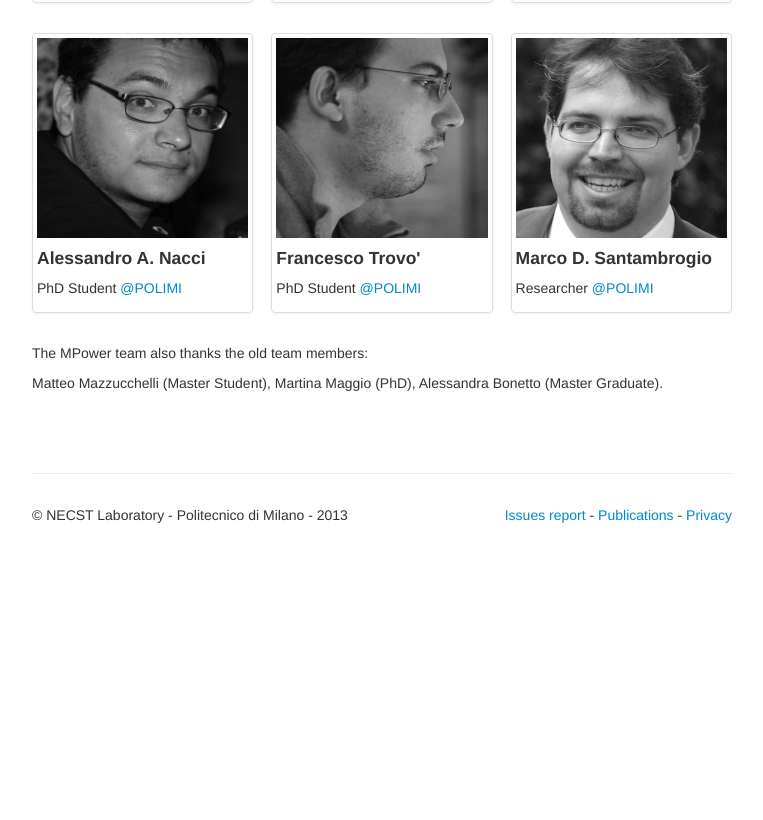
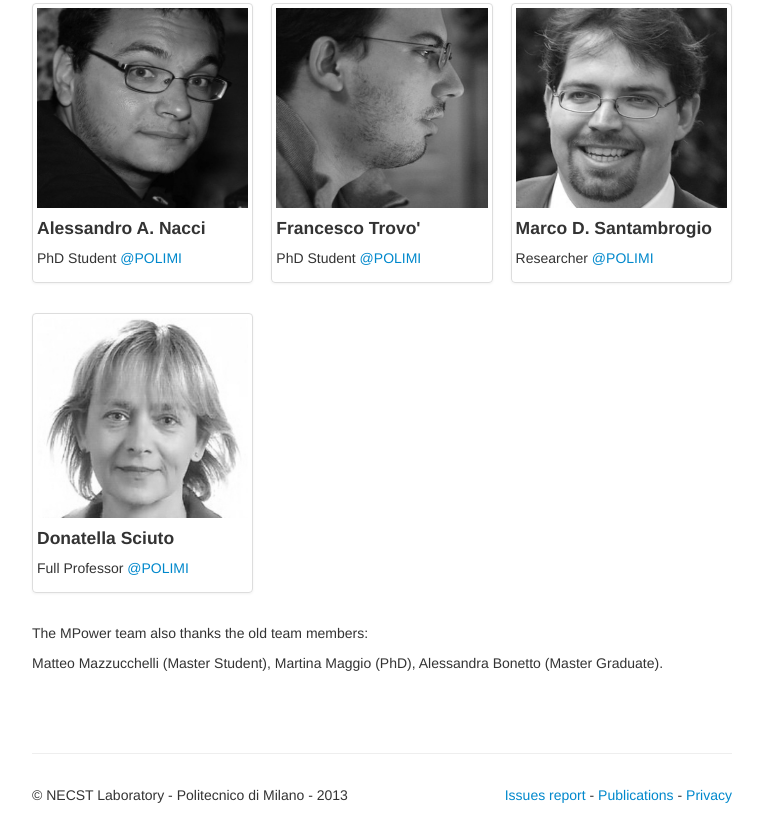
Before and after one commit to necst/mpower.necst.it, a plain HTML site: page contact.html in a window 1280 px wide. Shown: the part 969-1789 px from the top of the page, without its empty margins (258-1021 px from the left). Before the commit the page ends 1544 px from the top, so only its background shows below. Drawn offline with nearby package versions, Linux system fonts and the light colour scheme.

Commit message:
added donatella sciuto image

```diff
--- a/contact.html
+++ b/contact.html
@@ -108,7 +108,6 @@
       </br>
 
       <!-- AddThis Follow BEGIN -->
-      <p>Follow Us</p>
       <div class="addthis_toolbox addthis_32x32_style addthis_default_style">
       <a class="addthis_button_facebook_follow" addthis:userid="changegrp"></a>
       <a class="addthis_button_twitter_follow" addthis:userid="changegrp"></a>
@@ -116,6 +115,7 @@
       </div>
       <script type="text/javascript" src="//s7.addthis.com/js/300/addthis_widget.js#pubid=xa-518d657140e04ebf"></script>
       <!-- AddThis Follow END -->
+
 
       </br>
       </br>
@@ -187,6 +187,21 @@
 
       </div>
 
+    <div class="row-fluid">
+      <ul class="thumbnails">
+
+          <li class="span4">
+            <div class="thumbnail">
+              <img data-src="holder.js/300x200" alt="300x200" style="width: 300px; height: 200px; " src="images/people/donatellasciuto.png">
+              <h4>Donatella Sciuto</h4>
+              <p>Full Professor <a target="_blank" href="http://www.polimi.it/">@POLIMI</a></p>
+            </div>
+          </li>
+
+      </ul>
+
+      </div>
+
       <p>The MPower team also thanks the old team members:</p>
       <p>Matteo Mazzucchelli (Master Student), Martina Maggio (PhD), Alessandra Bonetto (Master Graduate).</p>
 
```
Also changed, not shown: images/people/donatellasciuto.png (added).
